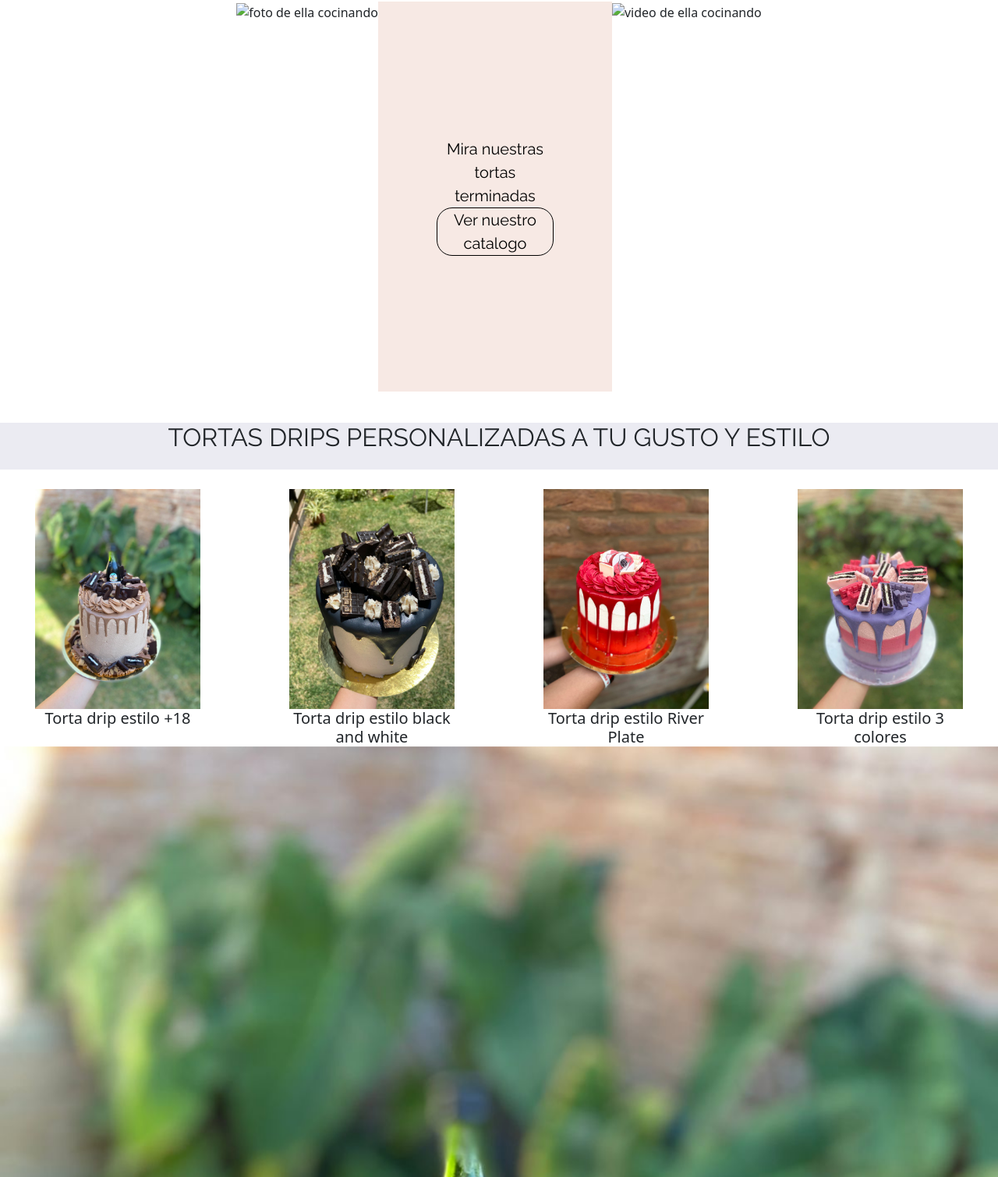
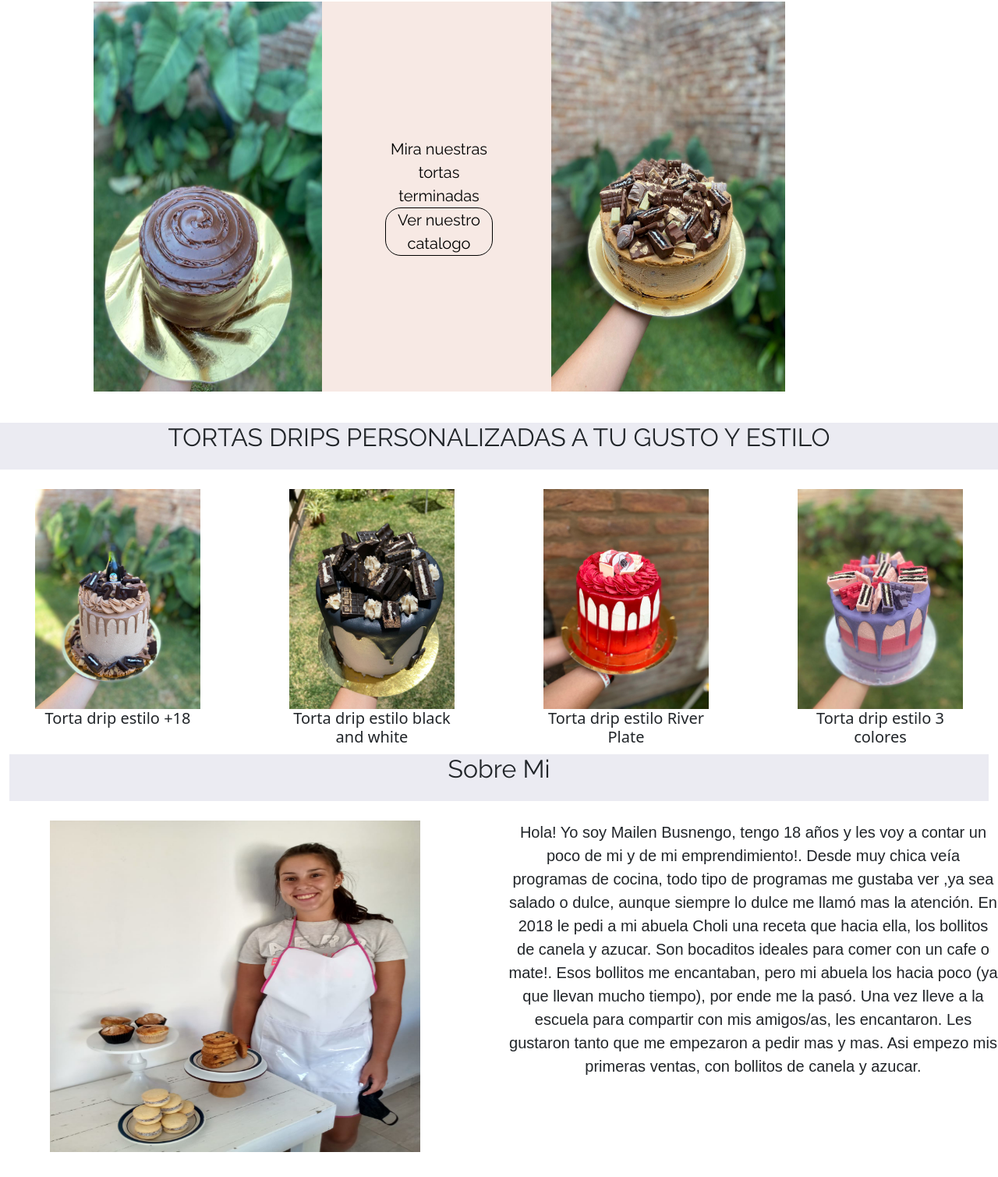
Before and after one commit to sebassueiro/dejate_tentar, a website: page index.html in a window 1280 px wide. Shown: the part 171-1680 px from the top of the page at 78% size. Drawn offline with nearby package versions, Linux system fonts and the light colour scheme.

Commit message:
me falta las 3 fotos

```diff
--- a/index.html
+++ b/index.html
@@ -42,20 +42,25 @@
             </div>
           </nav>
        </header>
-
-       <section id="tres-fotos" >
-         <div >
-            <img class="div-img" src="#" alt="foto de ella cocinando"></img>
+       <section id="tres-fotos">
+         <article>
+          <div class="row">
+            <div class="col-sm-12 col-md-12 col-xl-3 d-flex justify-content-center">
+              <div>
+                <img class="div-img" src="tortas/matilda/Matilda.jpeg" alt="foto de una torta">
               </div>
-         <div id="foto-del-medio">
+            </div>
+            <div id="foto-del-medio" class="col-sm-12 col-md-12 col-xl-3 d-flex justify-content-center">
               <div id="cartel-del-medio">
                 Mira nuestras tortas terminadas
                 <a class="botones" href="pages/productos.html"><button  id="boton-catalogo">Ver nuestro catalogo</button></a>
               </div>
             </div>
-         <div>
-            <img class="div-img" src="#" alt="video de ella cocinando"></img>
+            <div class="col-sm-12 col-md-12 col-xl-3 d-flex justify-content-center">
+                <img class="div-img" src="tortas/Chocotorta/Chocotorta-1.jpeg" alt="foto de una Chocotorta">
               </div>
+            </div>
+         </article>
        </section>
        <section class="subSecciones">
             <div class="container-fluid">
@@ -150,9 +155,6 @@
              En 2018 le pedi a mi abuela Choli una receta que hacia ella, los bollitos de canela y azucar. Son bocaditos ideales para comer con un cafe o mate!. Esos bollitos me encantaban, pero mi abuela los hacia poco (ya que llevan mucho tiempo), por ende me la pasó.
              Una vez lleve a la escuela para compartir con mis amigos/as, les encantaron. Les gustaron tanto que me empezaron a pedir mas y mas. Asi empezo mis primeras ventas, con bollitos de canela y azucar.
            </div>
-           <div>
-             <a  id="boton-conoceme" class="botones" href="pages/sobre_mi.html"><button  >conoceme mas</button></a>
-            </div>
          </div>
        </section>
        <footer>
--- a/scss/components/_media-queries.scss
+++ b/scss/components/_media-queries.scss
@@ -1,8 +1,23 @@
-@media screen and (min-width: 1200px) {
+@media screen and (min-width: 1115px) {
     #carrusel{
         display: none;
         width: 100%;
-        height: 200px;
-
+        height: 200px;}
+    .texto-ella{
+        width: 50%;
+    }
+    .textoDeElla{
+        width: 50%;
     }
 }
+@media  screen and (max-width:1116px) {
+    #las-drip{
+        display: none;
+    }
+    .texto-ella{
+        width: 100%;
+    }
+    .textoDeElla{
+        width: 100%;
+    }
+}
--- a/scss/components/_otras-variables.scss
+++ b/scss/components/_otras-variables.scss
@@ -20,6 +20,7 @@
     background-color: #F7E9E4;
     width: 300px;
     height: 500px;
+    margin: 0px 20px 0px 20px;
 }
 #cartel-del-medio{
     width: 70%;
@@ -35,7 +36,6 @@
 %texto-de-ella{
         font-family: $tercer-letra;
         text-align: center;
-        width: 100%;
         height: auto;
         font-size:  20px ;
 }
@@ -45,7 +45,6 @@
 .textoDeElla{
         font-family: $tercer-letra;
         text-align: center;
-        width: 100%;
         height: auto;
         font-size:  17px ;
 }
@@ -98,6 +97,7 @@
     color: black;
     border-radius: 20px;
     border: solid black 1px;
+    width: auto;
 }
 .row{
     text-align: center;
--- a/scss/style.scss
+++ b/scss/style.scss
@@ -1,3 +1,4 @@
+@import "./components/media-queries";
 @import "./variable";
 @import "./components/subsecciones";
 @import "./components/otras-variables";
```
Also changed, not shown: css/style.css, 1 other file. Lines whose indentation alone changed are shown as unchanged.
